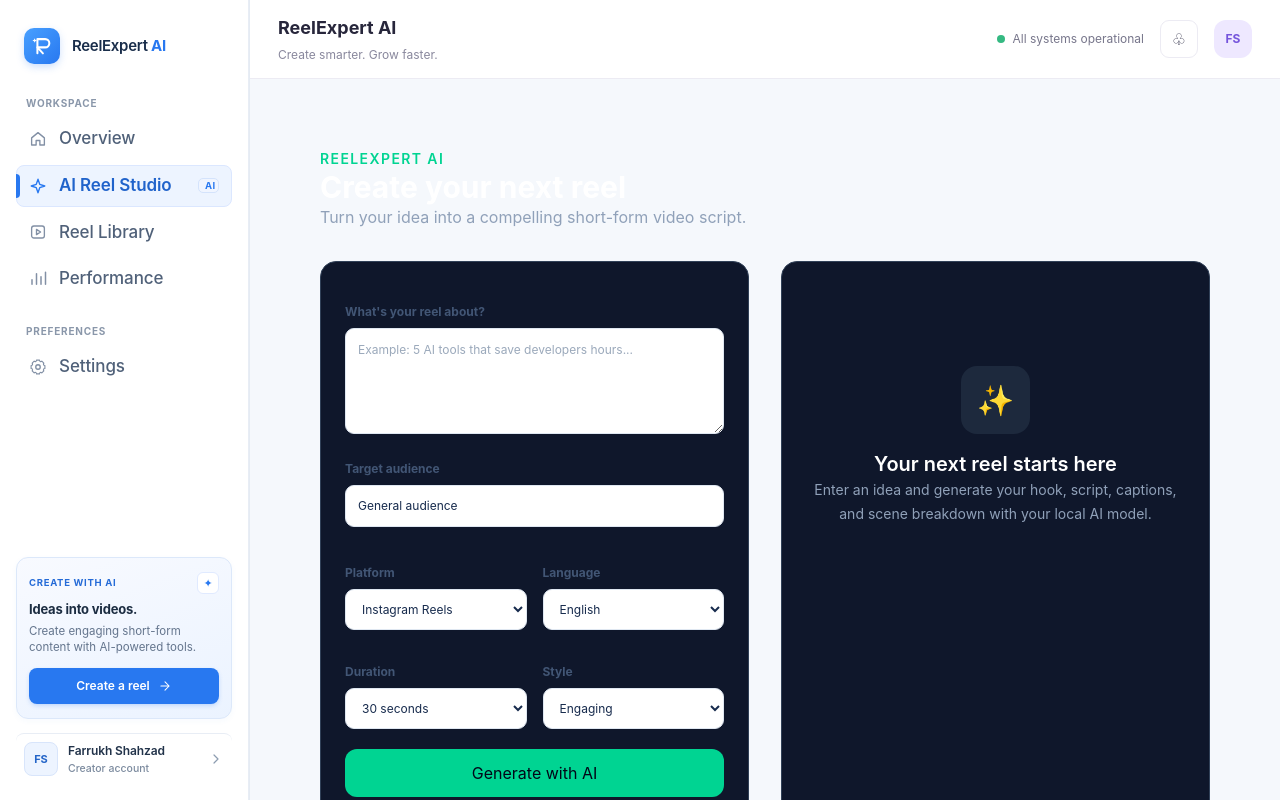
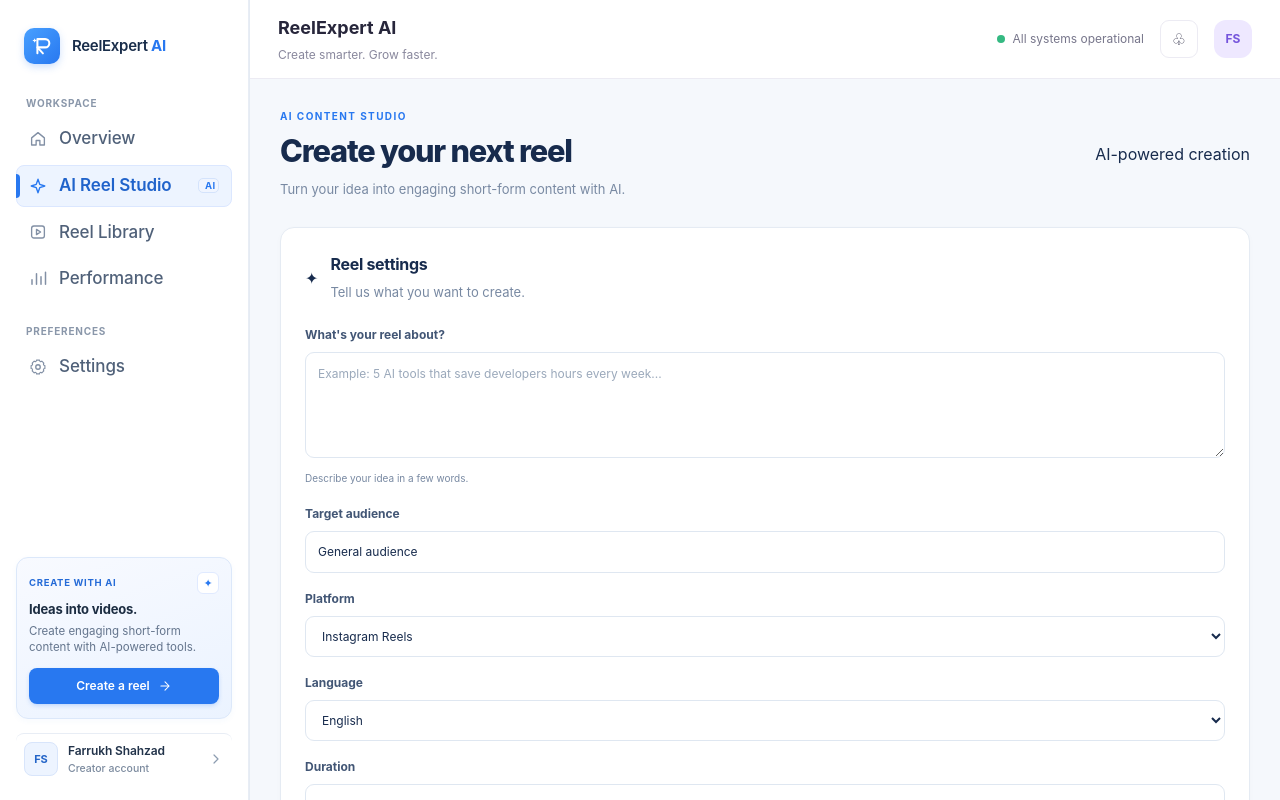
Before and after one commit to farrukhgit0913/reelexpert-fe, an Angular app: page /create in a window 1280 px wide. Shown: the top 800 px of the page. Built offline with nearby package versions, Linux system fonts and the light colour scheme.

Commit message:
chore: minor changes

```diff
--- a/src/app/pages/create-reel/create-reel.html
+++ b/src/app/pages/create-reel/create-reel.html
@@ -1,66 +1,68 @@
-<section class="mx-auto max-w-6xl space-y-8 p-6 lg:p-10">
 
-  <header>
-    <p class="text-sm font-semibold uppercase tracking-widest text-emerald-400">
-      REELEXPERT AI
-    </p>
-    <h1 class="mt-2 text-3xl font-bold text-white">
-      Create your next reel
-    </h1>
-    <p class="mt-2 text-slate-400">
-      Turn your idea into a compelling short-form video script.
-    </p>
+<section class="create-page">
+  <header class="page-heading">
+    <div>
+      <span class="eyebrow">AI CONTENT STUDIO</span>
+      <h1>Create your next reel</h1>
+      <p>Turn your idea into engaging short-form content with AI.</p>
+    </div>
+
+    <div class="ai-status">
+      <span class="status-dot"></span>
+      AI-powered creation
+    </div>
   </header>
 
-  <div class="grid gap-8 lg:grid-cols-2">
-
+  <div class="create-grid">
     <!-- Reel settings -->
     <form
       [formGroup]="reelForm"
       (ngSubmit)="generateReel()"
-      class="space-y-5 rounded-2xl border border-slate-700 bg-slate-900 p-6"
+      class="panel settings-card"
     >
+      <div class="panel-heading">
+        <div class="heading-icon">✦</div>
         <div>
-        <label class="mb-2 block text-sm font-medium text-white">
-          What's your reel about?
-        </label>
+          <h2>Reel settings</h2>
+          <p>Tell us what you want to create.</p>
+        </div>
+      </div>
+
+      <div class="form-field">
+        <label for="topic">What's your reel about?</label>
         <textarea
+          id="topic"
           formControlName="topic"
           rows="4"
           maxlength="2000"
-          placeholder="Example: 5 AI tools that save developers hours..."
-          class="w-full rounded-xl border border-slate-700 bg-slate-950 p-4 text-white outline-none focus:border-emerald-400"
+          placeholder="Example: 5 AI tools that save developers hours every week..."
         ></textarea>
 
+        <div class="field-footer">
           <p
-          *ngIf="reelForm.controls.topic.touched &&
-                 reelForm.controls.topic.invalid"
-          class="mt-1 text-sm text-red-400"
+            *ngIf="reelForm.controls.topic.touched && reelForm.controls.topic.invalid"
+            class="field-error"
           >
             Please enter a topic.
           </p>
+          <span class="field-hint">Describe your idea in a few words.</span>
+        </div>
       </div>
 
-      <div>
-        <label class="mb-2 block text-sm text-slate-300">
-          Target audience
-        </label>
+      <div class="form-field">
+        <label for="audience">Target audience</label>
         <input
+          id="audience"
+          type="text"
           formControlName="audience"
           placeholder="Young entrepreneurs"
-          class="w-full rounded-xl border border-slate-700 bg-slate-950 p-3 text-white outline-none focus:border-emerald-400"
         />
       </div>
 
-      <div class="grid grid-cols-2 gap-4">
-        <div>
-          <label class="mb-2 block text-sm text-slate-300">
-            Platform
-          </label>
-          <select
-            formControlName="platform"
-            class="w-full rounded-xl border border-slate-700 bg-slate-950 p-3 text-white"
-          >
+      <div class="form-row">
+        <div class="form-field">
+          <label for="platform">Platform</label>
+          <select id="platform" formControlName="platform">
             <option>Instagram Reels</option>
             <option>YouTube Shorts</option>
             <option>TikTok</option>
@@ -68,14 +70,9 @@
           </select>
         </div>
 
-        <div>
-          <label class="mb-2 block text-sm text-slate-300">
-            Language
-          </label>
-          <select
-            formControlName="language"
-            class="w-full rounded-xl border border-slate-700 bg-slate-950 p-3 text-white"
-          >
+        <div class="form-field">
+          <label for="language">Language</label>
+          <select id="language" formControlName="language">
             <option>English</option>
             <option>Urdu</option>
             <option>Roman Urdu</option>
@@ -84,14 +81,9 @@
           </select>
         </div>
 
-        <div>
-          <label class="mb-2 block text-sm text-slate-300">
-            Duration
-          </label>
-          <select
-            formControlName="duration"
-            class="w-full rounded-xl border border-slate-700 bg-slate-950 p-3 text-white"
-          >
+        <div class="form-field">
+          <label for="duration">Duration</label>
+          <select id="duration" formControlName="duration">
             <option [ngValue]="15">15 seconds</option>
             <option [ngValue]="30">30 seconds</option>
             <option [ngValue]="45">45 seconds</option>
@@ -100,14 +92,9 @@
           </select>
         </div>
 
-        <div>
-          <label class="mb-2 block text-sm text-slate-300">
-            Style
-          </label>
-          <select
-            formControlName="style"
-            class="w-full rounded-xl border border-slate-700 bg-slate-950 p-3 text-white"
-          >
+        <div class="form-field">
+          <label for="style">Content style</label>
+          <select id="style" formControlName="style">
             <option>Engaging</option>
             <option>Educational</option>
             <option>Motivational</option>
@@ -118,128 +105,137 @@
         </div>
       </div>
 
-      <p *ngIf="errorMessage" class="text-sm text-red-400">
-        {{ errorMessage }}
-      </p>
+      <div *ngIf="errorMessage" class="error-banner">
+        <span>!</span>
+        <p>{{ errorMessage }}</p>
+      </div>
 
       <button
         type="submit"
+        class="btn-primary generate-btn"
         [disabled]="loading"
-        class="w-full rounded-xl bg-emerald-400 px-5 py-3 font-semibold text-slate-950 transition hover:bg-emerald-300 disabled:cursor-not-allowed disabled:opacity-60"
       >
+        <span *ngIf="!loading">✦</span>
         {{ loading ? 'Generating your reel...' : 'Generate with AI' }}
+        <span *ngIf="!loading" class="button-arrow">→</span>
       </button>
+
+      <p class="form-note">
+        Your idea will be processed using your configured AI service.
+      </p>
     </form>
 
     <!-- Generated content -->
-    <div class="min-w-0 rounded-2xl border border-slate-700 bg-slate-900 p-6">
-
+    <section class="panel result-card">
       <ng-container *ngIf="generatedReel; else emptyState">
-        <div class="mb-6 flex items-start justify-between gap-3">
+        <div class="result-header">
           <div>
-            <p class="text-sm text-emerald-400">SCRIPT GENERATED</p>
-            <h2 class="mt-2 text-xl font-bold text-white">
-              {{ generatedReel.title }}
-            </h2>
+            <span class="eyebrow">YOUR AI RESULT</span>
+            <h2>{{ generatedReel.title }}</h2>
           </div>
 
           <button
             type="button"
+            class="btn-secondary copy-btn"
             (click)="copyScript()"
-            class="rounded-lg border border-slate-700 px-3 py-2 text-sm text-white hover:border-emerald-400"
           >
-            Copy script
+            <span>▣</span> Copy script
           </button>
         </div>
 
-        <div class="space-y-5">
-          <div>
-            <h3 class="mb-2 font-semibold text-emerald-400">The hook</h3>
-            <p class="text-slate-200">{{ generatedReel.hook }}</p>
-          </div>
+        <div class="result-content">
+          <article class="result-section hook-section">
+            <span class="result-label">
+              <span class="result-number">01</span>
+              THE HOOK
+            </span>
+            <p class="hook-text">{{ generatedReel.hook }}</p>
+          </article>
 
-          <div>
-            <h3 class="mb-2 font-semibold text-emerald-400">
-              Full script
-            </h3>
-            <p class="whitespace-pre-wrap leading-7 text-slate-300">
-              {{ generatedReel.script }}
-            </p>
-          </div>
+          <article class="result-section">
+            <span class="result-label">
+              <span class="result-number">02</span>
+              FULL SCRIPT
+            </span>
+            <p class="script-text">{{ generatedReel.script }}</p>
+          </article>
 
-          <div>
-            <h3 class="mb-3 font-semibold text-emerald-400">
-              Scene breakdown
-            </h3>
+          <article class="result-section">
+            <span class="result-label">
+              <span class="result-number">03</span>
+              SCENE BREAKDOWN
+            </span>
 
             <div
               *ngFor="let scene of generatedReel.scenes"
-              class="mb-3 rounded-xl border border-slate-700 p-4"
+              class="scene-card"
             >
-              <div class="flex justify-between gap-3">
-                <h4 class="font-medium text-white">
-                  Scene {{ scene.sceneNumber }}
-                </h4>
-                <span class="text-sm text-slate-400">
-                  {{ scene.duration }} sec
-                </span>
+              <div class="scene-header">
+                <h3>Scene {{ scene.sceneNumber }}</h3>
+                <span class="scene-duration">{{ scene.duration }} sec</span>
               </div>
 
-              <p class="mt-3 text-sm text-slate-300">
-                <span class="font-medium text-white">Visual:</span>
-                {{ scene.visual }}
-              </p>
+              <div class="scene-detail">
+                <span>Visual</span>
+                <p>{{ scene.visual }}</p>
+              </div>
 
-              <p class="mt-2 text-sm text-slate-300">
-                <span class="font-medium text-white">Narration:</span>
-                {{ scene.narration }}
-              </p>
+              <div class="scene-detail">
+                <span>Narration</span>
+                <p>{{ scene.narration }}</p>
+              </div>
 
-              <p class="mt-2 text-sm text-emerald-300">
+              <div class="onscreen-text">
                 {{ scene.onScreenText }}
-              </p>
               </div>
             </div>
+          </article>
 
-          <div>
-            <h3 class="mb-2 font-semibold text-emerald-400">
-              Hashtags
-            </h3>
-            <div class="flex flex-wrap gap-2">
-              <span
-                *ngFor="let hashtag of generatedReel.hashtags"
-                class="rounded-full bg-slate-800 px-3 py-1 text-sm text-slate-300"
-              >
+          <article class="result-section">
+            <span class="result-label">
+              <span class="result-number">04</span>
+              HASHTAGS
+            </span>
+
+            <div class="hashtag-list">
+              <span *ngFor="let hashtag of generatedReel.hashtags">
                 {{ hashtag }}
               </span>
             </div>
+          </article>
         </div>
 
         <button
           type="button"
+          class="btn-secondary reset-btn"
           (click)="resetForm()"
-            class="w-full rounded-xl border border-slate-700 px-4 py-3 font-medium text-white hover:border-emerald-400"
         >
-            Create another reel
+          + Create another reel
         </button>
-        </div>
       </ng-container>
 
       <ng-template #emptyState>
-        <div class="flex min-h-80 flex-col items-center justify-center text-center">
-          <div class="mb-4 rounded-2xl bg-slate-800 p-4 text-3xl">
-            ✨
+        <div class="empty-state">
+          <div class="empty-art">
+            <div class="empty-art-inner">▶</div>
+            <span class="art-spark spark-one">✦</span>
+            <span class="art-spark spark-two">✧</span>
           </div>
-          <h2 class="text-xl font-semibold text-white">
-            Your next reel starts here
-          </h2>
-          <p class="mt-2 max-w-sm text-sm leading-6 text-slate-400">
-            Enter an idea and generate your hook, script, captions,
-            and scene breakdown with your local AI model.
+
+          <span class="eyebrow">YOUR CREATIVE WORKSPACE</span>
+          <h2>Your next reel starts here</h2>
+          <p>
+            Add your idea and let AI build the hook, script,
+            and scene-by-scene breakdown for your next video.
           </p>
+
+          <div class="feature-list">
+            <span><b>✓</b> Attention-grabbing hooks</span>
+            <span><b>✓</b> Ready-to-use scripts</span>
+            <span><b>✓</b> Scene and visual guidance</span>
+          </div>
         </div>
       </ng-template>
-
-    </div>
+    </section>
   </div>
 </section>
--- a/src/app/pages/dashboard/dashboard.ts
+++ b/src/app/pages/dashboard/dashboard.ts
@@ -1,7 +1,8 @@
 import { Component } from '@angular/core';
+import { RouterLink } from '@angular/router';
 
 @Component({
-  imports: [],
+  imports: [RouterLink],
   selector: 'app-dashboard',
   styleUrl: './dashboard.css',
   templateUrl: './dashboard.html',
```
Lines whose indentation alone changed are shown as unchanged.
